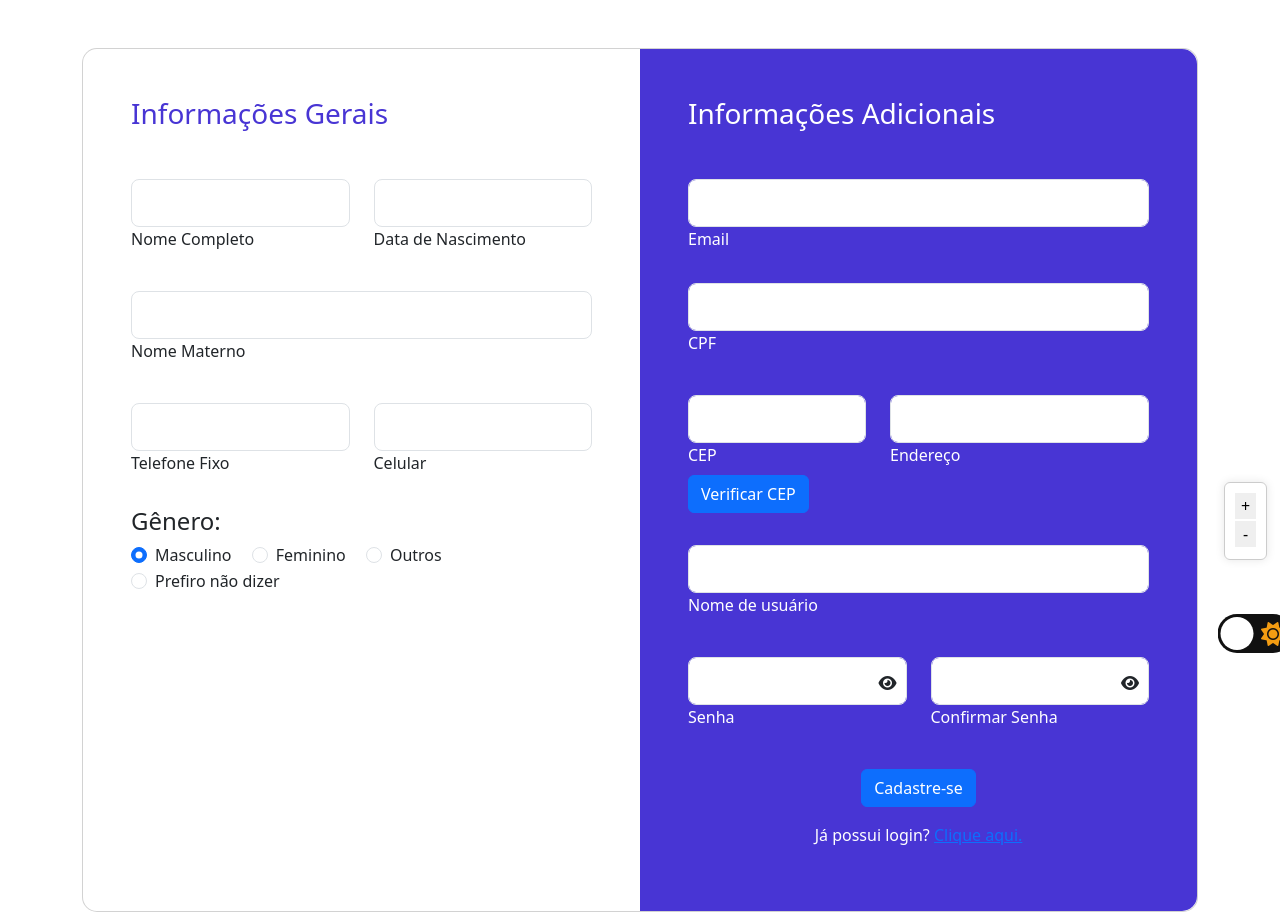
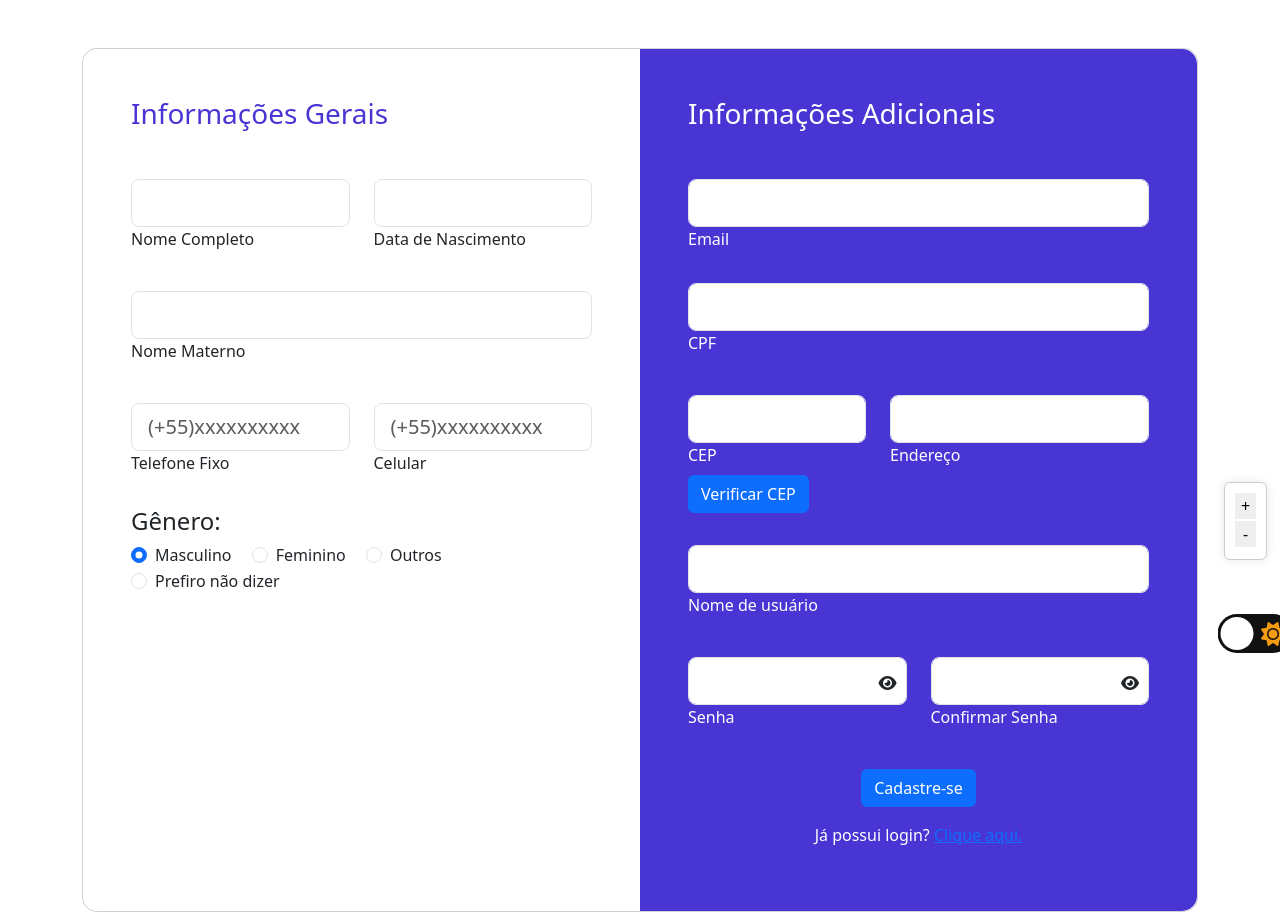
Before and after one commit to WalmirJunior/projetoBackEnd, a PHP site: page /projetoBackEnd/cadastro.php in a window 1280 px wide. Run offline with PHP 8.4, Linux system fonts and the light colour scheme; some libraries are stand-ins or nearby versions.

Commit message:
add placeholder to telfixo and cel

```diff
--- a/cadastro.php
+++ b/cadastro.php
@@ -103,7 +103,7 @@ if (isset($_POST['submit'])) {
                           <div class="col-md-6 mb-4 pb-2 mb-md-0 pb-md-0">
 
                             <div data-mdb-input-init class="form-outline mb-4">
-                              <input type="text" id="telFixo" name="telFixo" class="form-control form-control-lg" required />
+                              <input type="text" id="telFixo" name="telFixo" class="form-control form-control-lg" placeholder="(+55)xxxxxxxxxx" required />
                               <label class="form-label" id="labelFixo" for="telFixo">Telefone Fixo</label>
                             </div>
 
@@ -111,7 +111,7 @@ if (isset($_POST['submit'])) {
                           <div class="col-md-6">
 
                           <div data-mdb-input-init class="form-outline mb-4">
-                              <input type="text" id="cel" name="cel" class="form-control form-control-lg" required />
+                              <input type="text" id="cel" name="cel" class="form-control form-control-lg" placeholder="(+55)xxxxxxxxxx" required />
                               <label class="form-label" id="labelCelular" for="cel">Celular</label>
                             </div>
 
```
